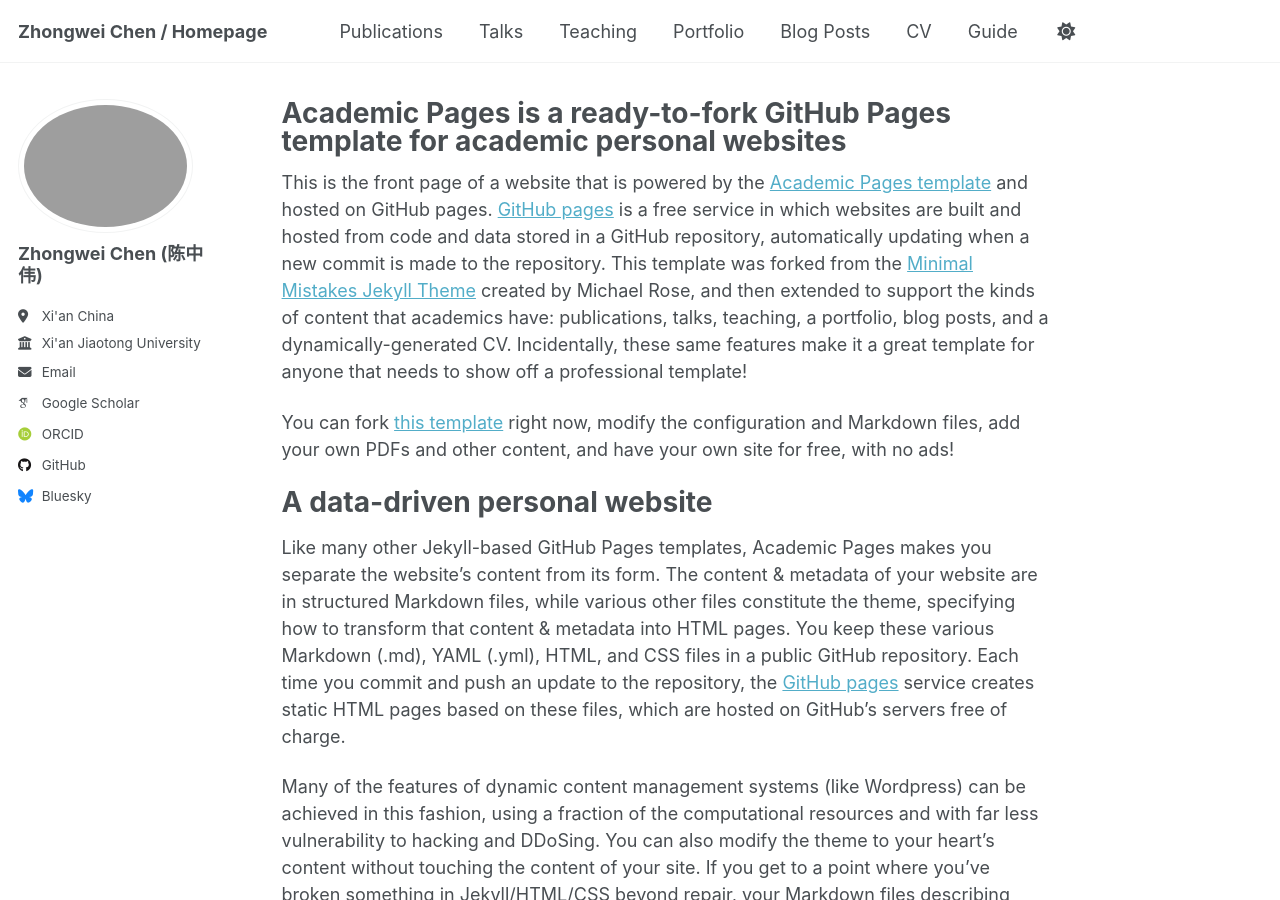
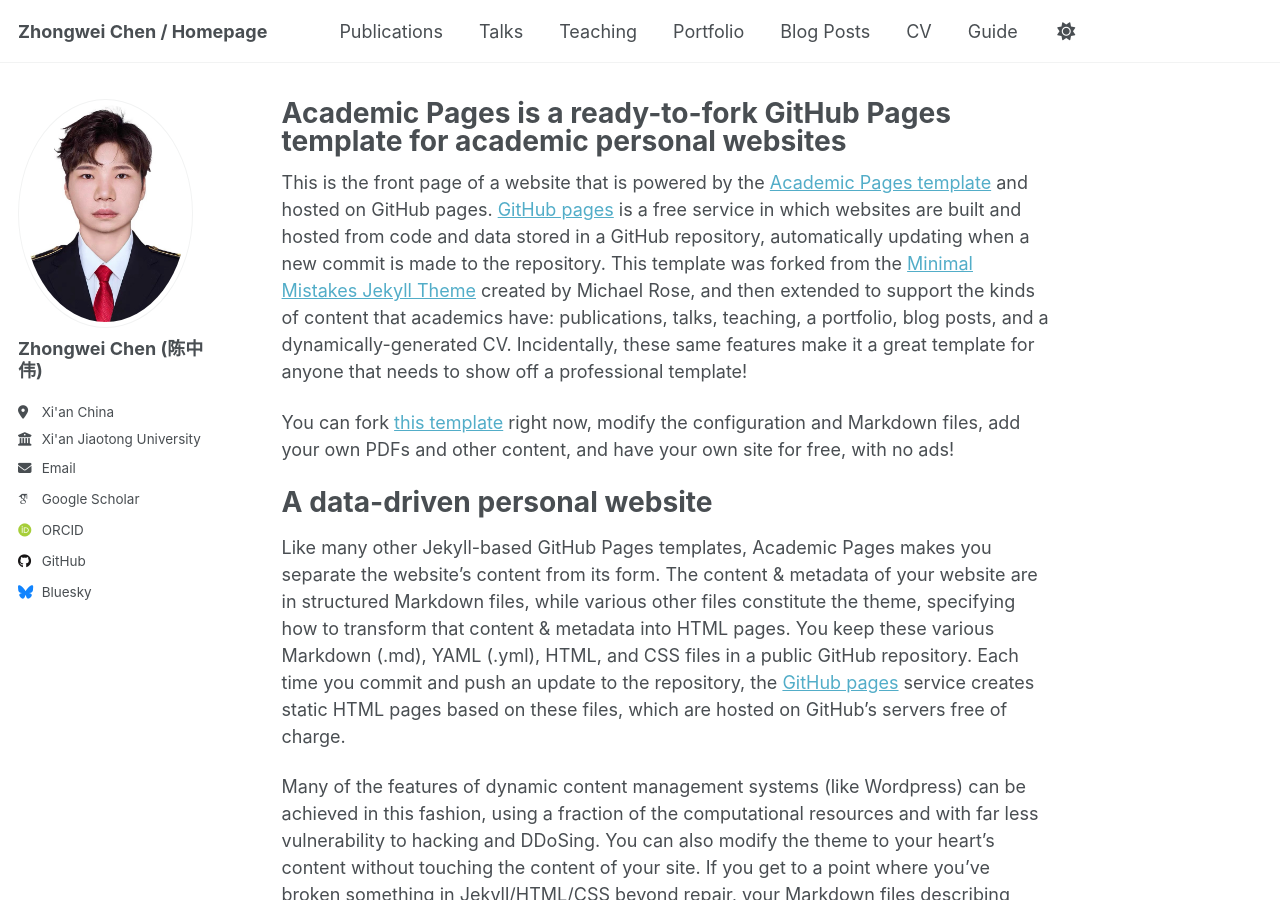
Before and after one commit to ISChenawei/ISChenawei.github.io, a Jekyll site: the page built from _pages/about.md, in a window 1280 px wide and 900 px high. Built offline with Jekyll 4.4.1, drawn with Linux system fonts in a browser that asks for light colours; some web fonts are replaced; a script that is not in the unit is left out.

Commit message:
Update _config.yml

```diff
--- a/_config.yml
+++ b/_config.yml
@@ -23,7 +23,7 @@ repository               : "academicpages/academicpages.github.io"
 #               Additional customization can be done by editing /_includes/author-profile.html
 author:
   # Biographic information
-  avatar           : "A1.png"
+  avatar           : "A1.jpg"
   name             : "Zhongwei Chen (陈中伟)"
   pronouns         : # example: "she/her"
   bio              : ""
```
